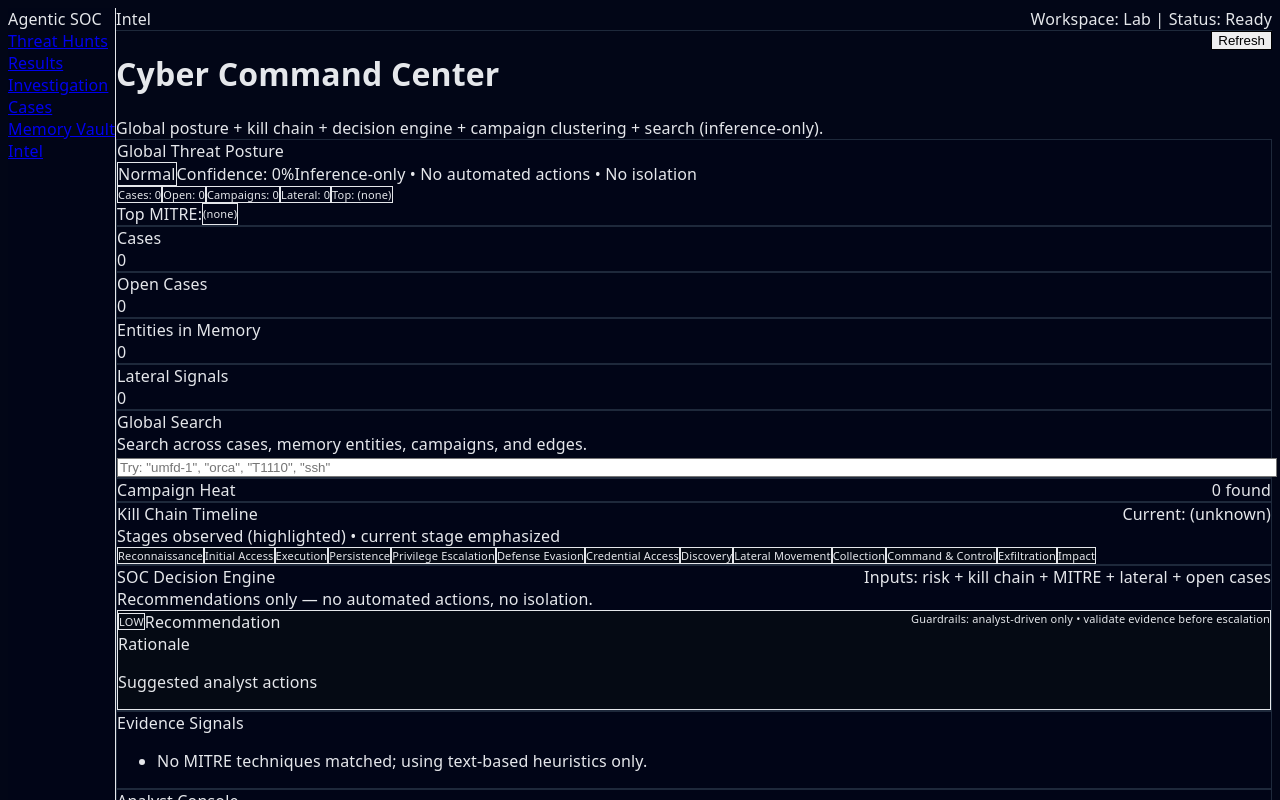
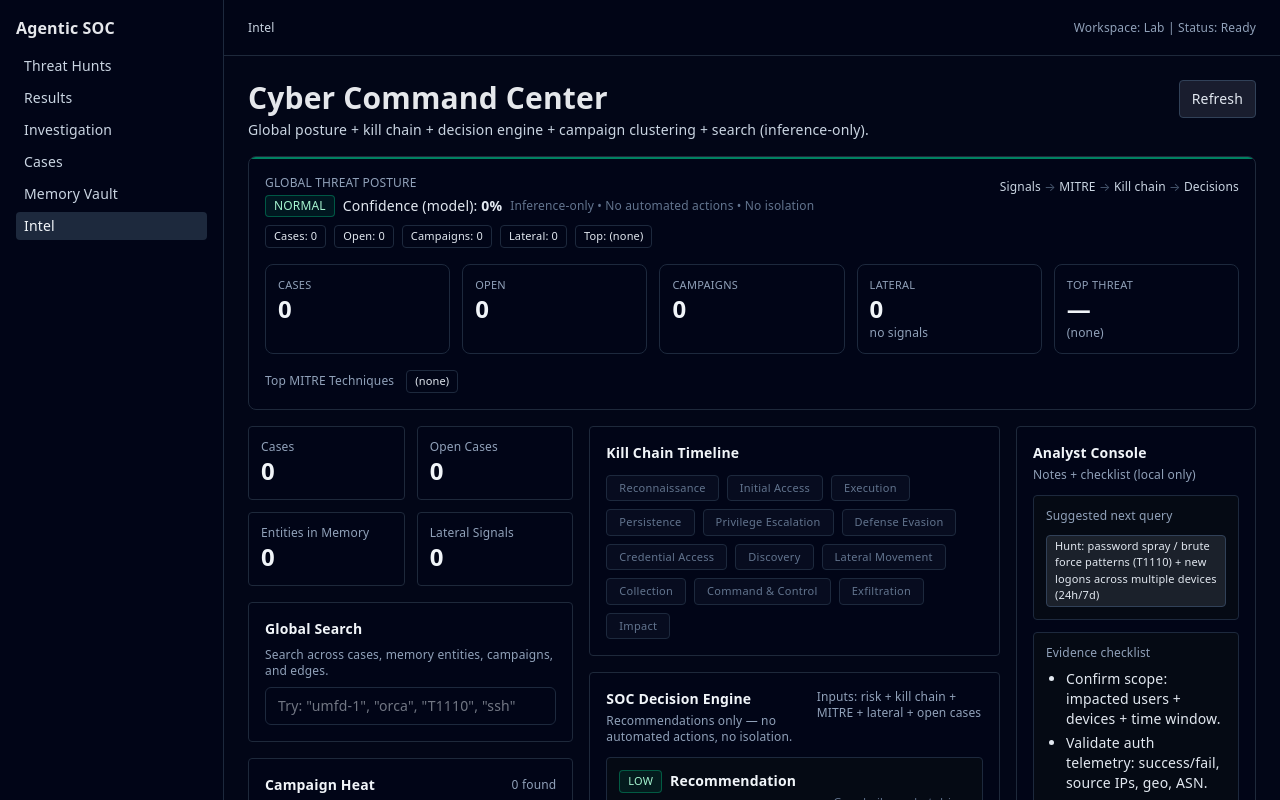
Before and after one commit to tleanne1/agentic_soc_ui, a Next.js app: page /intel in a window 1280 px wide. Shown: the top 800 px of the page. Built offline with nearby package versions, Linux system fonts and the light colour scheme.

Commit message:
add deploy Posture Rail v2 and enable Tailwind v4 styling pipeline

```diff
--- a/src/app/globals.css
+++ b/src/app/globals.css
@@ -1,6 +1,4 @@
-@tailwind base;
-@tailwind components;
-@tailwind utilities;
+@import "tailwindcss";
 
 :root {
   --soc-bg: #020617;
@@ -14,7 +12,8 @@
   --soc-success: #22c55e;
 }
 
-html, body {
+html,
+body {
   height: 100%;
   background: radial-gradient(circle at 20% 20%, #020617, #020617, #020617);
   color: var(--soc-text);
--- a/src/components/command-center/KillChainTimeline.tsx
+++ b/src/components/command-center/KillChainTimeline.tsx
@@ -1,12 +1,6 @@
-// src/components/command-center/KillChainTimeline.tsx
 "use client";
 
 import React from "react";
-
-function safe(v: any) {
-  if (v === null || v === undefined) return "";
-  return String(v);
-}
 
 const ORDER = [
   "Reconnaissance",
@@ -24,47 +18,47 @@ const ORDER = [
   "Impact",
 ];
 
-function nodeClass(active: boolean, current: boolean) {
-  if (current) return "border-sky-400/60 bg-sky-500/15 text-sky-100";
-  if (active) return "border-slate-500/60 bg-slate-200/10 text-slate-200";
-  return "border-slate-800 bg-[#050A14] text-slate-500";
-}
-
-export default function KillChainTimeline(props: {
-  stages?: string[];
-  current?: string | null;
+export default function KillChainTimeline({
+  stages = [],
+  current,
+  next = [],
+}: {
+  stages: string[];
+  current: string | null;
   next?: string[];
 }) {
-  const present = new Set((props.stages || []).map((s) => safe(s)));
-  const next = new Set((props.next || []).map((s) => safe(s)));
+  const curIndex = current ? ORDER.indexOf(current) : -1;
 
   return (
     <div className="rounded border border-[var(--soc-panel-border)] bg-[#020617]/80 p-4">
-      <div className="flex items-start justify-between gap-4">
-        <div>
-          <div className="text-sm font-semibold text-slate-100">Kill Chain Timeline</div>
-          <div className="text-xs text-slate-400 mt-1">Stages observed (highlighted) • current stage emphasized</div>
-        </div>
-        <div className="text-xs text-slate-400">
-          Current: <span className="text-slate-200 font-semibold">{safe(props.current || "(unknown)")}</span>
-        </div>
-      </div>
+      <div className="text-sm font-semibold text-slate-100 mb-3">Kill Chain Timeline</div>
 
-      <div className="mt-3 flex flex-wrap gap-2">
-        {ORDER.map((s) => {
-          const isCurrent = safe(props.current) === s;
-          const isPresent = present.has(s);
-          const isNext = next.has(s);
+      <div className="flex flex-wrap gap-2">
+        {ORDER.map((stage, i) => {
+          const isDone = curIndex > i;
+          const isCurrent = curIndex === i;
+          const isNext = next.includes(stage);
+
+          let tone =
+            "border-slate-800 bg-slate-900/40 text-slate-500";
+
+          if (isDone)
+            tone = "border-emerald-500/40 bg-emerald-500/10 text-emerald-200";
+
+          if (isCurrent)
+            tone =
+              "border-violet-500/40 bg-violet-500/15 text-violet-200 shadow-[0_0_25px_rgba(139,92,246,0.35)] animate-pulse";
+
+          if (isNext)
+            tone = "border-sky-500/40 bg-sky-500/10 text-sky-200";
 
           return (
-            <div
-              key={s}
-              className={`inline-flex items-center gap-2 rounded border px-2 py-1 text-[11px] ${nodeClass(isPresent, isCurrent)}`}
-              title={isNext ? "Next likely" : isPresent ? "Observed" : "Not observed"}
+            <span
+              key={stage}
+              className={`px-3 py-1 rounded border text-[11px] tracking-wide ${tone}`}
             >
-              <span>{s}</span>
-              {isNext ? <span className="text-[10px] text-slate-300/80">→ next</span> : null}
-            </div>
+              {stage}
+            </span>
           );
         })}
       </div>
--- a/src/components/command-center/PostureHeader.tsx
+++ b/src/components/command-center/PostureHeader.tsx
@@ -1,4 +1,3 @@
-// src/components/command-center/PostureHeader.tsx
 "use client";
 
 import React from "react";
@@ -10,17 +9,54 @@ function safe(v: any) {
 
 function postureFromSeverity(sev: string) {
   const s = safe(sev).toUpperCase();
-  if (s.includes("CRITICAL")) return { label: "Critical", tone: "border-red-500/40 bg-red-500/10 text-red-200" };
-  if (s.includes("HIGH")) return { label: "Elevated", tone: "border-amber-500/40 bg-amber-500/10 text-amber-200" };
-  if (s.includes("MED")) return { label: "Monitoring", tone: "border-sky-500/40 bg-sky-500/10 text-sky-200" };
-  return { label: "Normal", tone: "border-emerald-500/40 bg-emerald-500/10 text-emerald-200" };
+  if (s.includes("CRITICAL"))
+    return {
+      label: "CRITICAL",
+      badge: "border-red-500/40 bg-red-500/10 text-red-200",
+      rail: "bg-red-500/60",
+    };
+  if (s.includes("HIGH"))
+    return {
+      label: "ELEVATED",
+      badge: "border-amber-500/40 bg-amber-500/10 text-amber-200",
+      rail: "bg-amber-400/60",
+    };
+  if (s.includes("MED"))
+    return {
+      label: "MONITORING",
+      badge: "border-sky-500/40 bg-sky-500/10 text-sky-200",
+      rail: "bg-sky-400/60",
+    };
+  return {
+    label: "NORMAL",
+    badge: "border-emerald-500/40 bg-emerald-500/10 text-emerald-200",
+    rail: "bg-emerald-400/60",
+  };
 }
 
-function chip(text: string) {
+function Chip({ text }: { text: string }) {
   return (
-    <span className="inline-flex items-center rounded border border-slate-700 bg-slate-200/10 px-2 py-0.5 text-[11px] text-slate-200">
+    <span className="inline-flex items-center rounded border border-slate-800 bg-slate-950/40 px-2 py-0.5 text-[11px] text-slate-200">
       {text}
     </span>
+  );
+}
+
+function MetricCard({
+  label,
+  value,
+  sub,
+}: {
+  label: string;
+  value: React.ReactNode;
+  sub?: React.ReactNode;
+}) {
+  return (
+    <div className="rounded-lg border border-slate-800 bg-[#020617]/70 p-3">
+      <div className="text-[11px] uppercase tracking-wide text-slate-400">{label}</div>
+      <div className="mt-1 text-2xl font-semibold text-slate-100 leading-none">{value}</div>
+      {sub ? <div className="mt-1 text-xs text-slate-400">{sub}</div> : null}
+    </div>
   );
 }
 
@@ -35,40 +71,75 @@ export default function PostureHeader(props: {
   confidence?: number;
 }) {
   const posture = postureFromSeverity(props.topSeverity || "");
+  const confidence = Number(props.confidence ?? 0);
+  const lateral = Number(props.lateralCount ?? 0);
+
+  const topThreatText = props.highestCampaign
+    ? `${safe(props.highestCampaign.id)} (risk ${safe(props.highestCampaign.risk)})`
+    : "(none)";
 
   return (
-    <div className="rounded border border-[var(--soc-panel-border)] bg-[#020617]/80 p-4">
-      <div className="flex flex-col gap-3 md:flex-row md:items-center md:justify-between">
-        <div>
-          <div className="text-xs text-slate-400">Global Threat Posture</div>
-          <div className="mt-1 flex items-center gap-2">
-            <span className={`inline-flex items-center rounded border px-2 py-0.5 text-xs ${posture.tone}`}>
+    <section className="rounded-lg border border-[var(--soc-panel-border)] bg-[#020617]/80 overflow-hidden">
+      {/* rail accent */}
+      <div className={`h-[2px] w-full ${posture.rail}`} />
+
+      <div className="p-4">
+        {/* Top line */}
+        <div className="flex flex-col gap-3 md:flex-row md:items-start md:justify-between">
+          <div className="min-w-0">
+            <div className="text-xs text-slate-400">GLOBAL THREAT POSTURE</div>
+
+            <div className="mt-1 flex flex-wrap items-center gap-2">
+              <span className={`inline-flex items-center rounded border px-2 py-0.5 text-xs ${posture.badge}`}>
                 {posture.label}
               </span>
+
               <span className="text-sm text-slate-200">
-              Confidence: <span className="font-semibold">{safe(props.confidence ?? 0)}%</span>
+                Confidence (model): <span className="font-semibold">{safe(confidence)}%</span>
               </span>
+
               <span className="text-xs text-slate-500">
                 Inference-only • No automated actions • No isolation
               </span>
             </div>
-        </div>
 
-        <div className="flex flex-wrap items-center gap-2 justify-start md:justify-end">
-          {chip(`Cases: ${props.casesCount}`)}
-          {chip(`Open: ${props.openCasesCount}`)}
-          {chip(`Campaigns: ${props.campaignsCount}`)}
-          {chip(`Lateral: ${props.lateralCount || 0}`)}
-          {props.highestCampaign ? chip(`Top: ${props.highestCampaign.id} (risk ${props.highestCampaign.risk})`) : chip("Top: (none)")}
+            {/* mini chips row (optional / compact) */}
+            <div className="mt-2 flex flex-wrap gap-2">
+              <Chip text={`Cases: ${safe(props.casesCount)}`} />
+              <Chip text={`Open: ${safe(props.openCasesCount)}`} />
+              <Chip text={`Campaigns: ${safe(props.campaignsCount)}`} />
+              <Chip text={`Lateral: ${safe(lateral)}`} />
+              <Chip text={`Top: ${topThreatText}`} />
             </div>
           </div>
 
-      <div className="mt-3 flex flex-wrap gap-2">
-        <div className="text-xs text-slate-500 mr-1">Top MITRE:</div>
-        {(props.topMitre?.length ? props.topMitre.slice(0, 8) : ["(none)"]).map((t, i) => (
-          <React.Fragment key={`${t}-${i}`}>{chip(safe(t))}</React.Fragment>
+          <div className="text-xs text-slate-400 md:text-right">
+            <div className="mt-1">
+              <span className="text-slate-300">Signals</span> <span className="text-slate-600">→</span>{" "}
+              <span className="text-slate-300">MITRE</span> <span className="text-slate-600">→</span>{" "}
+              <span className="text-slate-300">Kill chain</span> <span className="text-slate-600">→</span>{" "}
+              <span className="text-slate-300">Decisions</span>
+            </div>
+          </div>
+        </div>
+
+        {/* Metrics grid (THIS is what fixes your “full width row” look) */}
+        <div className="mt-4 grid gap-3 sm:grid-cols-2 lg:grid-cols-5">
+          <MetricCard label="Cases" value={safe(props.casesCount)} />
+          <MetricCard label="Open" value={safe(props.openCasesCount)} />
+          <MetricCard label="Campaigns" value={safe(props.campaignsCount)} />
+          <MetricCard label="Lateral" value={safe(lateral)} sub={lateral ? "signals" : "no signals"} />
+          <MetricCard label="Top Threat" value={props.highestCampaign ? safe(props.highestCampaign.id) : "—"} sub={props.highestCampaign ? `risk ${safe(props.highestCampaign.risk)}` : "(none)"} />
+        </div>
+
+        {/* Top MITRE */}
+        <div className="mt-4 flex flex-wrap items-center gap-2">
+          <div className="text-xs text-slate-400 mr-1">Top MITRE Techniques</div>
+          {(props.topMitre?.length ? props.topMitre.slice(0, 10) : ["(none)"]).map((t, i) => (
+            <Chip key={`${t}-${i}`} text={safe(t)} />
           ))}
         </div>
       </div>
+    </section>
   );
 }
--- /dev/null
+++ b/tailwind.config.ts
@@ -0,0 +1,9 @@
+import type { Config } from "tailwindcss";
+
+export default {
+  content: ["./src/**/*.{js,ts,jsx,tsx,mdx}"],
+  theme: {
+    extend: {},
+  },
+  plugins: [],
+} satisfies Config;
```
Lines whose indentation alone changed are shown as unchanged.
